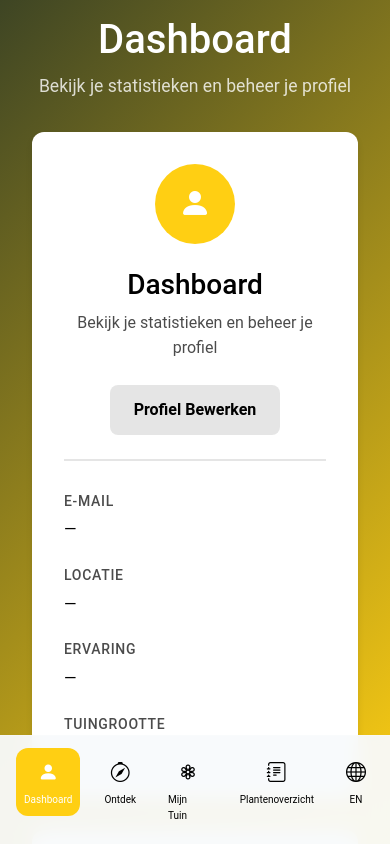
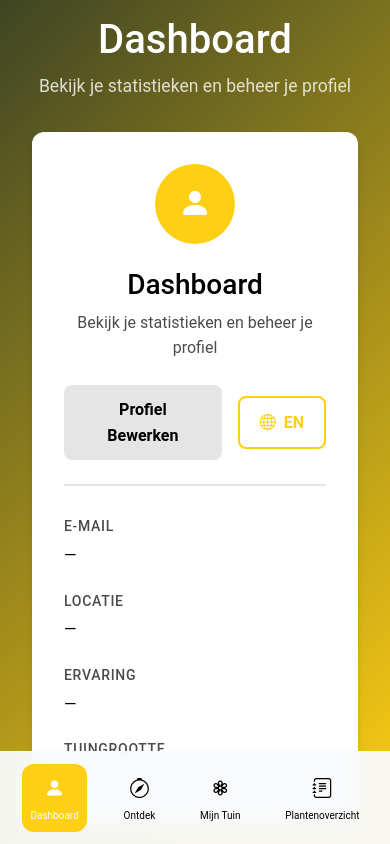
Before and after one commit to Plok98/vueGarden, a Vue app: page / in a window 390 px wide. Shown: the top 844 px of the page. Built offline with nearby package versions, Linux system fonts and the light colour scheme.

Commit message:
Put the language toggle somewhere else on mobile

```diff
--- a/src/components/AppNavigation.vue
+++ b/src/components/AppNavigation.vue
@@ -16,13 +16,6 @@
             <span v-else class="nav-icon">{{ link.icon }}</span>
             <span class="nav-text">{{ t(link.label) }}</span>
           </a>
-        </li>
-        <!-- Language toggle as part of nav on mobile -->
-        <li class="language-toggle-mobile">
-          <button class="nav-link language-btn" @click="switchLanguage">
-            <i class="nav-icon bi bi-globe"></i>
-            <span class="nav-text">{{ language === 'en' ? 'NL' : 'EN' }}</span>
-          </button>
         </li>
       </ul>
       <!-- Language toggle for desktop -->
@@ -167,16 +160,6 @@ const navLinks = computed(() => [
   letter-spacing: 0.5px;
 }
 
-/* Mobile language toggle - hide the desktop version */
-.language-toggle-mobile {
-  display: none;
-}
-
-.language-btn {
-  background: none;
-  border: none;
-  cursor: pointer;
-}
 
 @media (max-width: 768px) {
   .navigation {
@@ -222,14 +205,5 @@ const navLinks = computed(() => [
   .language-toggle-desktop {
     display: none;
   }
-
-  .language-toggle-mobile {
-    display: block;
-  }
-
-  .language-btn {
-    background: none;
-    border: none;
-  }
 }
 </style>
--- a/src/components/ProfileModal.vue
+++ b/src/components/ProfileModal.vue
@@ -5,6 +5,7 @@
         <h2>{{ t('profileTitle') }}</h2>
         <button class="close-button" @click="$emit('close')">×</button>
       </div>
+
       <form @submit.prevent="handleSubmit">
         <div class="form-group">
           <label for="user-name">{{ t('name') }}</label>
@@ -45,6 +46,7 @@
           <label for="user-bio">{{ t('bio') }}</label>
           <textarea id="user-bio" v-model="form.bio" placeholder="Tell us about your gardening journey..."></textarea>
         </div>
+
         <div class="form-actions">
           <button type="button" class="button button-secondary" @click="$emit('close')">
             {{ t('cancel') }}
--- a/src/i18n/en/pages.ts
+++ b/src/i18n/en/pages.ts
@@ -17,4 +17,6 @@ export const pages: TranslationSet = {
   addPlantsMessage: 'Start by adding some plants to see personalized insights.',
   noResultsTitle: 'No results found',
   noResultsMessage: 'Try a different search term.',
+  appSettings: 'App Settings',
+  changeLanguage: 'Change Language',
 }
--- a/src/i18n/nl/pages.ts
+++ b/src/i18n/nl/pages.ts
@@ -17,4 +17,6 @@ export const pages: TranslationSet = {
   addPlantsMessage: 'Begin met het toevoegen van planten voor persoonlijke inzichten.',
   noResultsTitle: 'Geen resultaten',
   noResultsMessage: 'Probeer een andere zoekterm.',
+  appSettings: 'App Instellingen',
+  changeLanguage: 'Taal Wijzigen',
 }
--- a/src/views/DashboardPage.vue
+++ b/src/views/DashboardPage.vue
@@ -15,9 +15,15 @@
           <h2>{{ userProfile.name || t('profileTitle') }}</h2>
           <p>{{ userProfile.bio || t('profileSubtitle') }}</p>
         </div>
-        <button class="button button-secondary" @click="$emit('editProfile')">
-          {{ t('editProfile') }}
-        </button>
+        <div class="profile-actions">
+          <button class="button button-secondary" @click="$emit('editProfile')">
+            {{ t('editProfile') }}
+          </button>
+          <button type="button" class="lang-switch-btn mobile-only" @click="switchLanguage">
+            <i class="bi bi-globe"></i>
+            {{ language === 'en' ? 'NL' : 'EN' }}
+          </button>
+        </div>
       </div>
 
       <div class="profile-grid">
@@ -70,7 +76,7 @@ defineEmits<{
   editProfile: []
 }>()
 
-const { t, translateExperience, translateGardenSize } = useTranslations()
+const { t, translateExperience, translateGardenSize, switchLanguage, language } = useTranslations()
 const userPlantsStore = useUserPlantsStore()
 
 const userProfile = computed(() => userPlantsStore.userProfile)
@@ -205,10 +211,47 @@ const stats = computed(() => userPlantsStore.stats)
   color: var(--seasonal-text);
 }
 
+.profile-actions {
+  display: flex;
+  gap: 1rem;
+  align-items: center;
+}
+
+.lang-switch-btn {
+  display: flex;
+  align-items: center;
+  gap: 0.5rem;
+  padding: 0.75rem 1.25rem;
+  border: 2px solid var(--seasonal-primary);
+  background: transparent;
+  color: var(--seasonal-primary);
+  border-radius: 8px;
+  cursor: pointer;
+  font-weight: 600;
+  transition: all 0.2s;
+  white-space: nowrap;
+}
+
+.lang-switch-btn:hover {
+  background: var(--seasonal-primary);
+  color: white;
+}
+
+.mobile-only {
+  display: none;
+}
+
 @media (max-width: 768px) {
+  .mobile-only {
+    display: flex;
+  }
   .profile-header {
     flex-direction: column;
     text-align: center;
   }
+  .profile-actions {
+    width: 100%;
+    justify-content: center;
+  }
 }
 </style>
```
